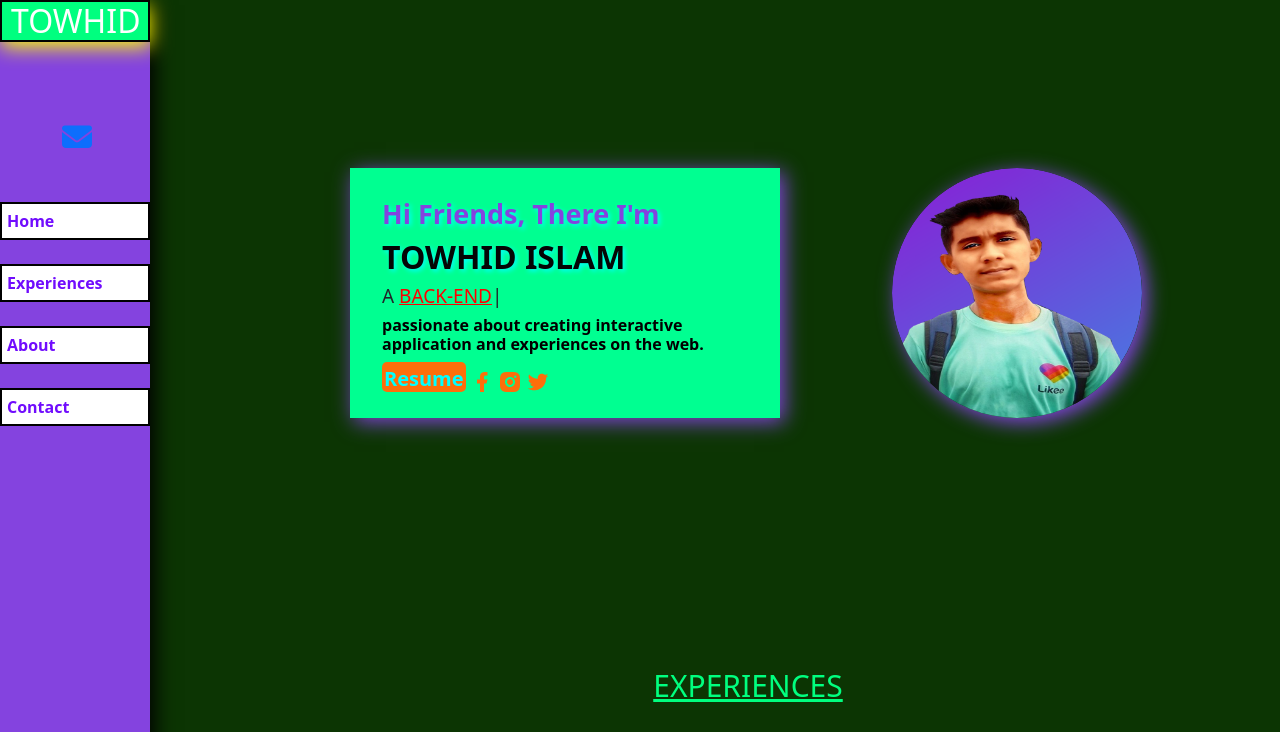
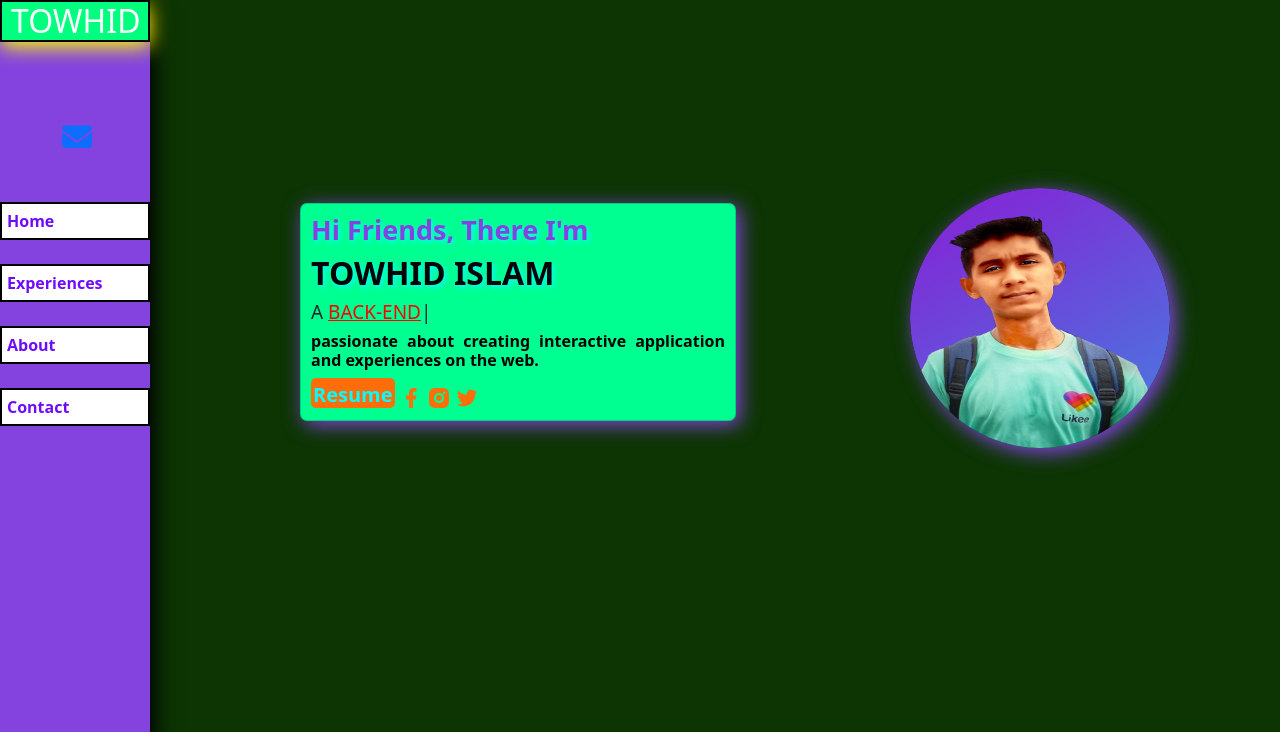
Before and after one commit to TowhidIslam002k/Towhid-s-portfolio, a plain HTML site: page index.html in a window 1280 px wide. Shown: the top 732 px of the page. Drawn offline with nearby package versions, Linux system fonts and the light colour scheme.

Commit message:
Add files via upload

```diff
--- a/index.html
+++ b/index.html
@@ -33,8 +33,40 @@
     </section>
     <br><br><br><br><br><br><br>
     <header>
-    <section id="home">
-        <div class="row move-form-left">
+    <section class="first-section" id="home">
+
+      <div class="row row-cols-1 row-cols-md-2 g-4">
+        <div class="col " >
+        <div class="card sm-text" style="background-color: rgb(0, 255, 145); text-align: justify;">
+          <div style="padding: 10px;">
+            <h1 class="say-hi">
+                Hi Friends, There I'm
+            </h1>
+            <h1 class="my-name">TOWHID ISLAM</h1>
+            <h5 style="font-size: 19px;">A
+              <span class="typed" style="color: rgb(255, 0, 0); text-decoration: underline;"></span>
+            </h5>
+            <h6 style="color: black; font-weight: bold;">
+              passionate about creating interactive application and experiences on the web.
+            </h6>
+            <button class="btn-1">Resume</button>
+            <a href="https://www.facebook.com/towhid002k"><img src="images/facebook.png" alt=""></a>
+            <a href="https://www.facebook.com/towhid002k"><img src="images/insta.png" alt=""></a>
+            <a href="https://www.facebook.com/towhid002k"><img src="images/twitter.png" alt=""></a>
+        </div>
+        </div>
+        </div>
+        <div class="col mg-left">
+          <div class="card bg-none">
+            <img class="top-img img-padding" src="images/image 1-2 copy.png" alt="">
+            <div class="card-body">
+              <h5 class="card-title"></h5>
+              <p class="card-text"></p>
+            </div>
+          </div>
+        </div>
+      </div>
+        <!-- <div class="row move-form-left">
             <div class="col-md-5 sm-text" style="background-color: rgb(0, 255, 145); width: 430px;">
                 <div style="padding: 30px 0 0 20px;">
                     <h1 class="say-hi">
@@ -56,7 +88,7 @@
             <div class="col-md-4 mg-left">
                 <img class="top-img" src="images/image 1-2 copy.png" alt="">
             </div>
-        </div>
+        </div> -->
     </section>
 
     <section class="third-sec" id="services">
@@ -108,7 +140,7 @@
 
     <section class="third-sec" id="about">
       <h1 class="text-center heading-style"><u>ABOUT ME</u></h1>
-      <br><br>
+      <br><br><br>
       <div class="row row-cols-1 row-cols-md-2 g-5">
         <div class="col">
           <div class="card bg-none">
@@ -124,7 +156,7 @@
         <div class="col ">
           <div class="card  my-details-style">
             <div class="card-body">
-              <h5 class="card-title">My Name Is Md Towhid Islam</h5>
+              <h5 class="card-title" style="text-align: justify;">My Name Is Md Towhid Islam</h5>
               <p class="card-text"><b>I'm a programmer, I'm from Bangladesh. <br> I'm a master of HTML, CSS & JAVASCRIPT. <br> I can build any website. <br> I want to be a world class web developer.</b> </p>
             </div>
           </div>
@@ -132,7 +164,7 @@
       </div>
     </section>
 
-    <section class="fifth-sec" style="margin-top: 150px;" id="contact">
+    <section class="fifth-sec" style="margin-top: 250px;" id="contact">
       <h1 class="text-center heading-style"><u>CONTACT WITH ME</u></h1>
       <br><br>
       <div class="row row-cols-1 row-cols-md-2 g-4">
--- a/style.css
+++ b/style.css
@@ -43,11 +43,12 @@ h2.my-1st-name:hover{
 }
 
 .top-img{
-    width: 250px;
-    height: 250px;
+    width: 260px;
+    height: 260px;
     border-radius: 50%;
     box-shadow: 5px 5px 20px #8443DF;
-    margin-left: 50px;
+    margin-left: 150px;
+    margin-top: 20px;
 }
 
 .top-img:hover{
@@ -58,13 +59,9 @@ h2.my-1st-name:hover{
     margin-left: 350px;
 }
 
-.mg-left{
-    margin-left: 50px;
-}
-
-@media (max-width:1000px){
+@media (max-width:767px){
     .row .mg-left{
-    margin-left: 0px;
+    margin-left: -150px;
     margin-top: 100px;
     }
   }
@@ -78,6 +75,8 @@ h2.my-1st-name:hover{
 
 .sm-text{
     box-shadow: 4px 4px 20px #8443DF;
+    border-radius: 7px;
+    margin-top: 35px;
 }
 
 .sm-text:hover{
@@ -114,6 +113,11 @@ li:hover{
     width: 70%;
     margin: 250px 0px 100px 300px;
     text-align: center;
+}
+
+.first-section{
+    width: 70%;
+    margin: 0px 0px 100px 300px;
 }
 
 .card-logo{
```
